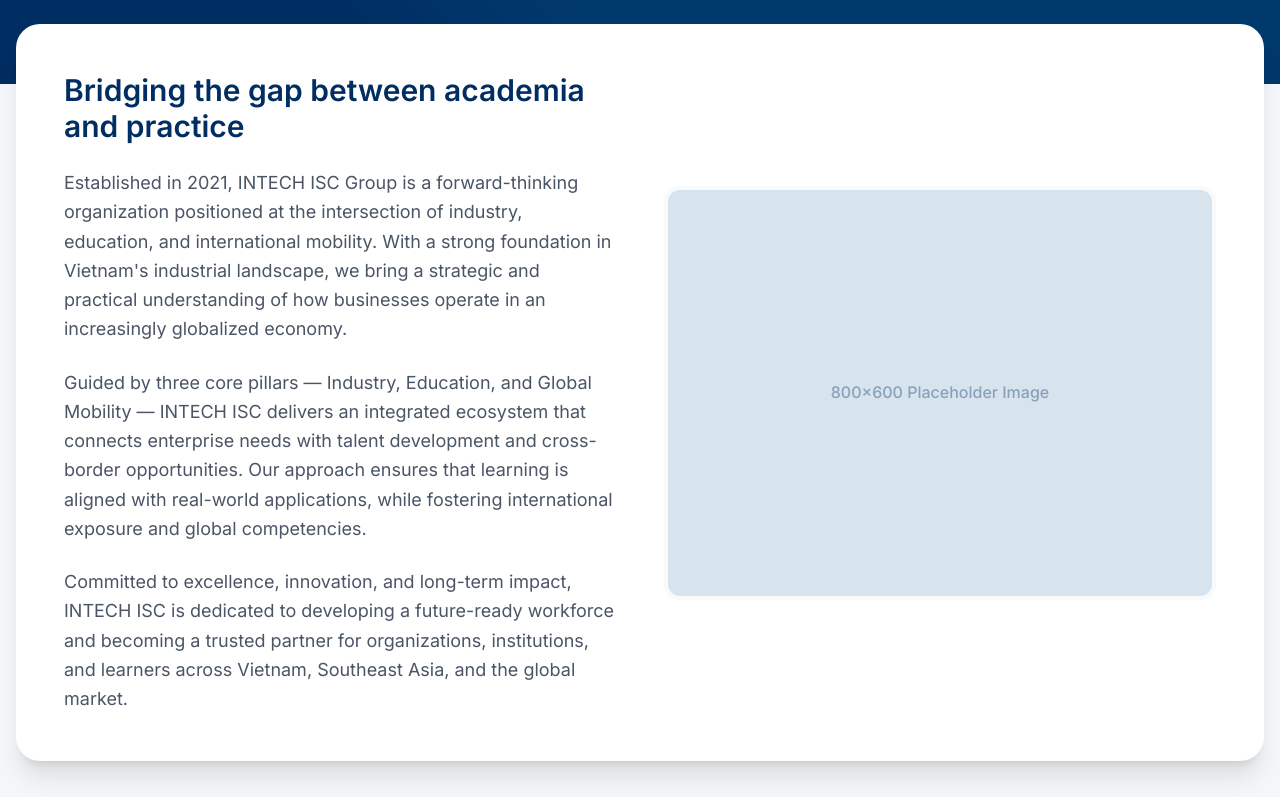
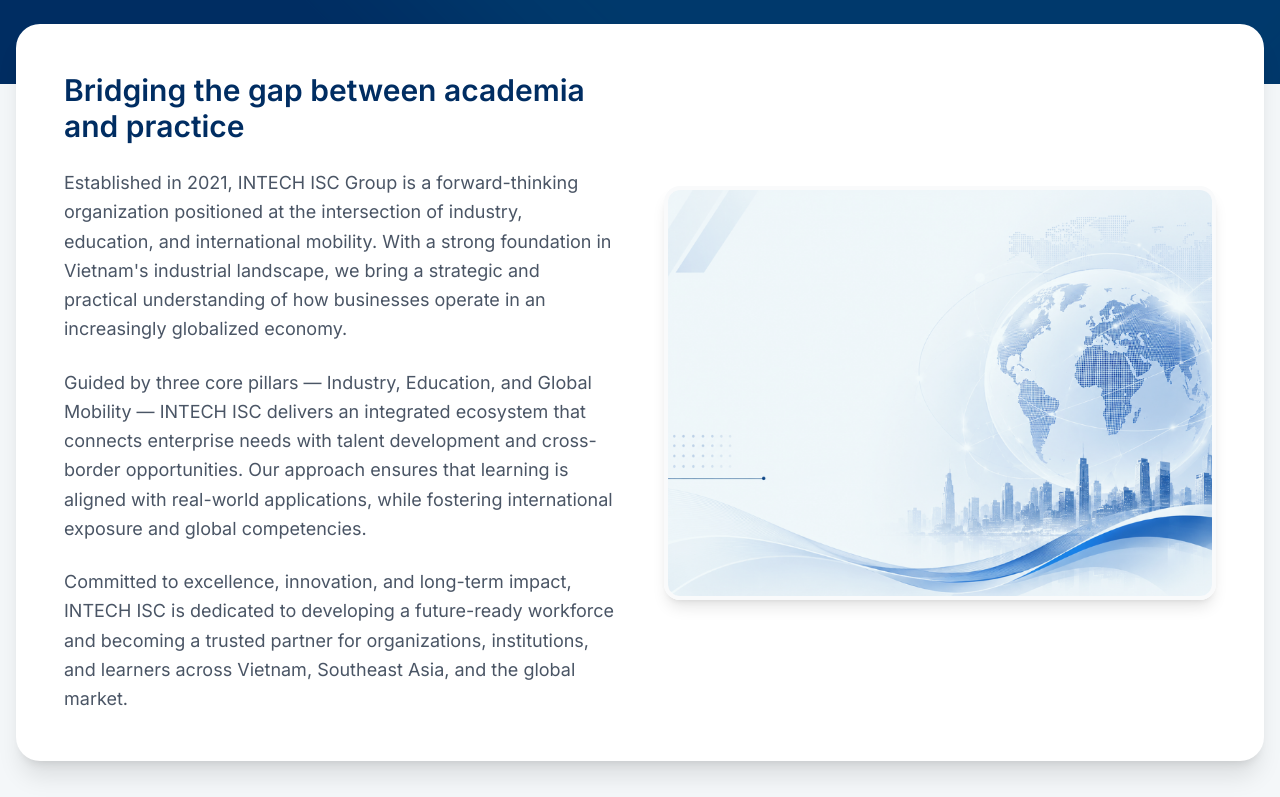
Before and after one commit to phuc-an-dev/Intech, a Next.js app: page /en/about in a window 1280 px wide. Shown: the part 447-1244 px from the top of the page. Built offline with nearby package versions, Linux system fonts and the light colour scheme.

Commit message:
feat: replace image placeholders with assets, optimize hero images with sizes, and enable smooth scroll behavior

```diff
--- a/src/app/[locale]/HomeClient.tsx
+++ b/src/app/[locale]/HomeClient.tsx
@@ -61,6 +61,7 @@
           src="/hero-image-pc.jpg"
           alt="INTECH ISC Group - Industrial Training & Consulting"
           fill
+          sizes="100vw"
           className="object-cover hidden md:block"
           priority
         />
@@ -68,6 +69,7 @@
           src="/hero-image-mobile.png"
           alt="INTECH ISC Group - Industrial Training & Consulting"
           fill
+          sizes="(max-width: 768px) 100vw, 0vw"
           className="object-cover md:hidden"
           priority
         />
@@ -222,9 +224,15 @@
               whileInView={{ opacity: 1, x: 0 }}
               viewport={{ once: true }}
             >
-              <div className="aspect-square md:aspect-[4/3] lg:aspect-square rounded-[2rem] bg-slate-200 w-full flex items-center justify-center relative overflow-hidden">
-                <span className="text-slate-400 font-medium">800x800 Placeholder (LMS/Learning)</span>
-                <div className="absolute inset-0 border-8 border-white/50 rounded-[2rem]"></div>
+            <div className="aspect-square md:aspect-[4/3] lg:aspect-square rounded-[2rem] w-full relative overflow-hidden shadow-2xl">
+                <Image
+                  src="/why choose 800x800.png"
+                  alt="Why Choose Intech Global Academy"
+                  fill
+                  sizes="(max-width: 768px) 100vw, 50vw"
+                  className="object-cover"
+                />
+                <div className="absolute inset-0 border-8 border-white/20 rounded-[2rem]"></div>
               </div>
             </motion.div>
 
--- a/src/app/[locale]/about/page.tsx
+++ b/src/app/[locale]/about/page.tsx
@@ -2,6 +2,7 @@
 
 import { motion } from "framer-motion";
 import { Building2, GraduationCap, Globe2, ArrowRight, ShieldCheck, FileText } from "lucide-react";
+import Image from "next/image";
 import { Link } from "@/i18n/routing";
 import { useTranslations } from "next-intl";
 
@@ -72,8 +73,16 @@
             </p>
           </div>
           <div className="flex-1 w-full">
-            <div className="aspect-[4/3] rounded-2xl bg-slate-200 w-full flex items-center justify-center relative overflow-hidden border-4 border-gray-50">
-              <span className="text-slate-400 font-medium">800x600 Placeholder Image</span>
+            <div className="aspect-[4/3] rounded-2xl w-full relative overflow-hidden border-4 border-gray-50 shadow-lg">
+              <Image
+                src="/about us.png"
+                alt="About Intech Global Academy"
+                fill
+                sizes="(max-width: 768px) 100vw, 50vw"
+                className="object-cover"
+                priority
+                loading="eager"
+              />
               <div className="absolute inset-0 bg-[#00A3C1]/5"></div>
             </div>
           </div>
--- a/src/app/[locale]/layout.tsx
+++ b/src/app/[locale]/layout.tsx
@@ -72,7 +72,7 @@
   const tFooter = await getTranslations({ locale, namespace: 'footer' });
 
   return (
-    <html lang={locale}>
+    <html lang={locale} data-scroll-behavior="smooth">
       <body className={`${montserrat.variable} ${inter.variable} antialiased flex flex-col min-h-screen`} suppressHydrationWarning>
         <NextIntlClientProvider messages={messages}>
           <Analytics />
```
Also changed, not shown: public/about us.png (added), public/why choose 800x800.png (added).
